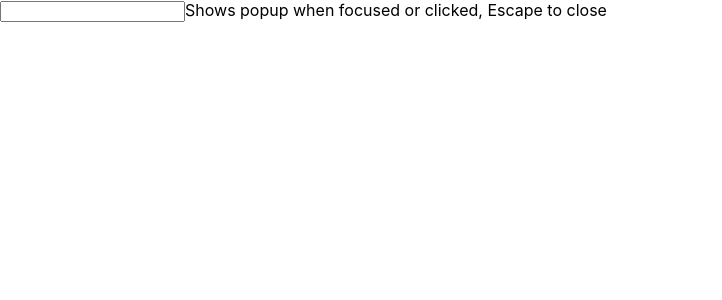
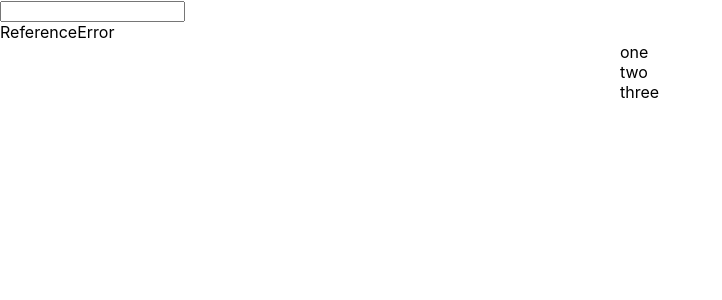
Before and after one commit to argens1203/floating-ui, a React (Create React App) app: page / in a window 1280 px wide. Shown: the top 300 px of the page, without its empty margins (0-722 px from the left). Built offline with nearby package versions, Linux system fonts and the light colour scheme.

Commit message:
wip: typeahead; not working

```diff
--- a/src/App.js
+++ b/src/App.js
@@ -3,6 +3,8 @@ import { UseHoverExample } from "./use-hover";
 import { UseFocusWithHoverExample } from "./use-focus";
 import { UseClickWithFocusExample } from "./use-click";
 import { UseListNavigationExample } from "./use-list-navigation";
+import { UseTypeaheadExample } from "./use-typeahead";
+
 export default function App() {
-  return <UseClickWithFocusExample />;
+  return <UseTypeaheadExample />;
 }
--- a/src/use-list-navigation/use-list-navigation.example.js
+++ b/src/use-list-navigation/use-list-navigation.example.js
@@ -19,7 +19,7 @@ export function UseListNavigationExample() {
     open: isOpen,
     onOpenChange: setIsOpen,
   });
-  const listRef = useRef([]);
+  const listRef = useRef();
   const click = useClick(context);
   const focus = useFocus(context);
   const dismiss = useDismiss(context);
--- /dev/null
+++ b/src/use-typeahead/index.js
@@ -0,0 +1 @@
+export * from "./use-typeahead.example";
--- /dev/null
+++ b/src/use-typeahead/use-typeahead.example.js
@@ -0,0 +1,68 @@
+import {
+  useFloating,
+  useListNavigation,
+  useInteractions,
+  useTypeahead,
+} from "@floating-ui/react";
+import { useState, useRef } from "react";
+// Does not work!! typeahead crashes
+const items = ["one", "two", "three"];
+export function UseTypeaheadExample() {
+  console.log("rerendering");
+  const [activeIndex, setActiveIndex] = useState(null);
+  const [value, setValue] = useState("");
+  const { refs, floatingStyles, context } = useFloating({ open: true });
+  const itemRef = useRef(items);
+  const listRef = useRef([]);
+  const typeahead = useTypeahead(context, {
+    listRef,
+    activeIndex,
+    onMatch: setActiveIndex,
+  });
+  const listNavigation = useListNavigation(context, {
+    listRef,
+    activeIndex,
+    onNavigate: (e) => {
+      console.log(e);
+      setActiveIndex(e);
+    },
+    findMatch: (list, typedString) => {
+      console.log(list);
+      console.log(typedString);
+      return -1;
+    },
+    onTypingChange(isTyping) {
+      console.log("isTyping", isTyping);
+    },
+  });
+  const { getReferenceProps, getFloatingProps, getItemProps } = useInteractions(
+    [listNavigation, typeahead]
+  );
+  return (
+    <>
+      <input />
+      <div tabIndex={0} ref={refs.setReference} {...getReferenceProps()}>
+        ReferenceError
+      </div>
+      <div
+        ref={refs.setFloating}
+        style={floatingStyles}
+        {...getFloatingProps()}
+      >
+        {items.map((item, index) => (
+          <div
+            key={item}
+            tabIndex={activeIndex === index ? 0 : -1}
+            ref={(node) => {
+              listRef.current[index] = node;
+            }}
+            {...getItemProps()}
+          >
+            {item}
+            {/* {activeIndex === "index" ? "(selected)" : ""} */}
+          </div>
+        ))}
+      </div>
+    </>
+  );
+}
```
